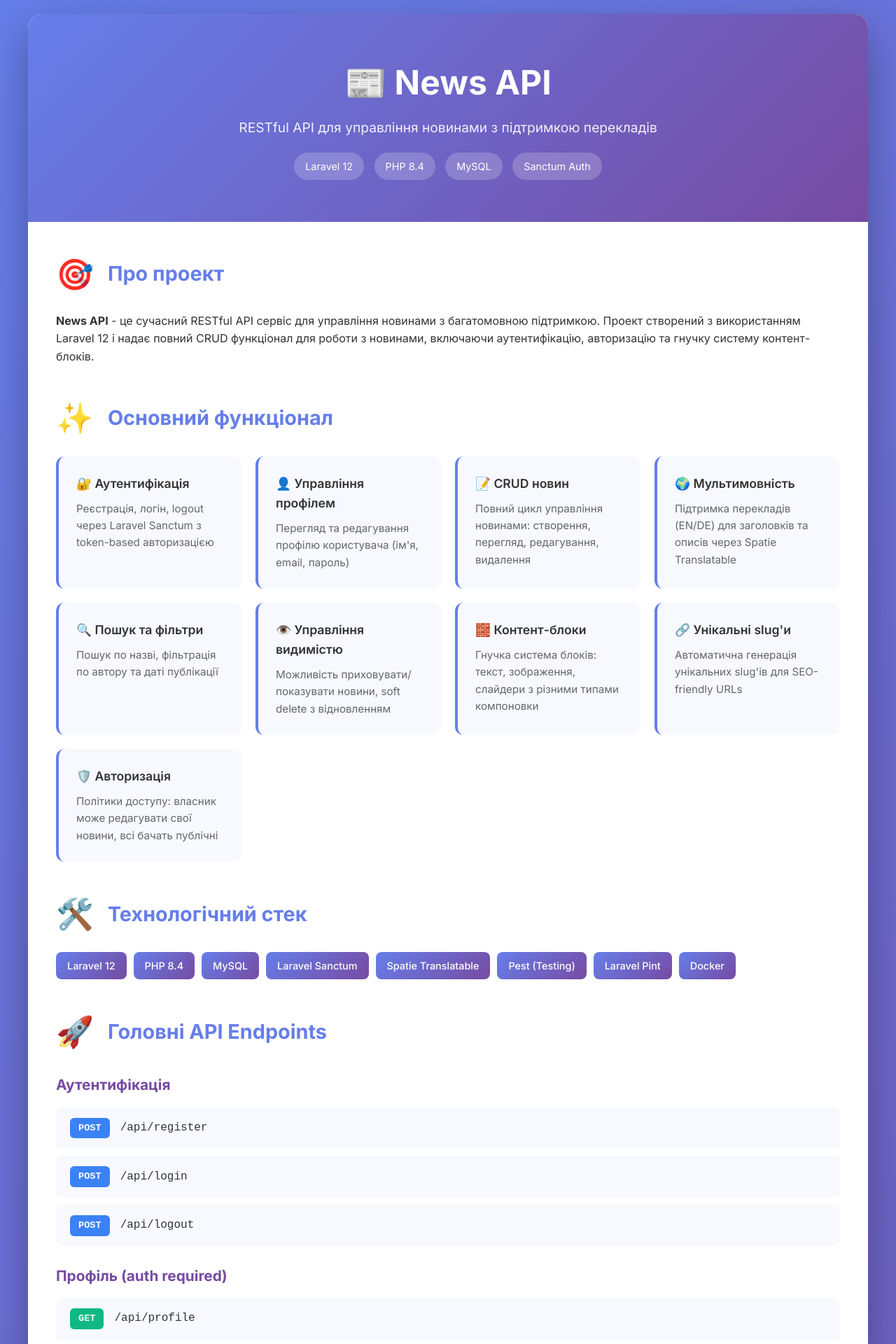
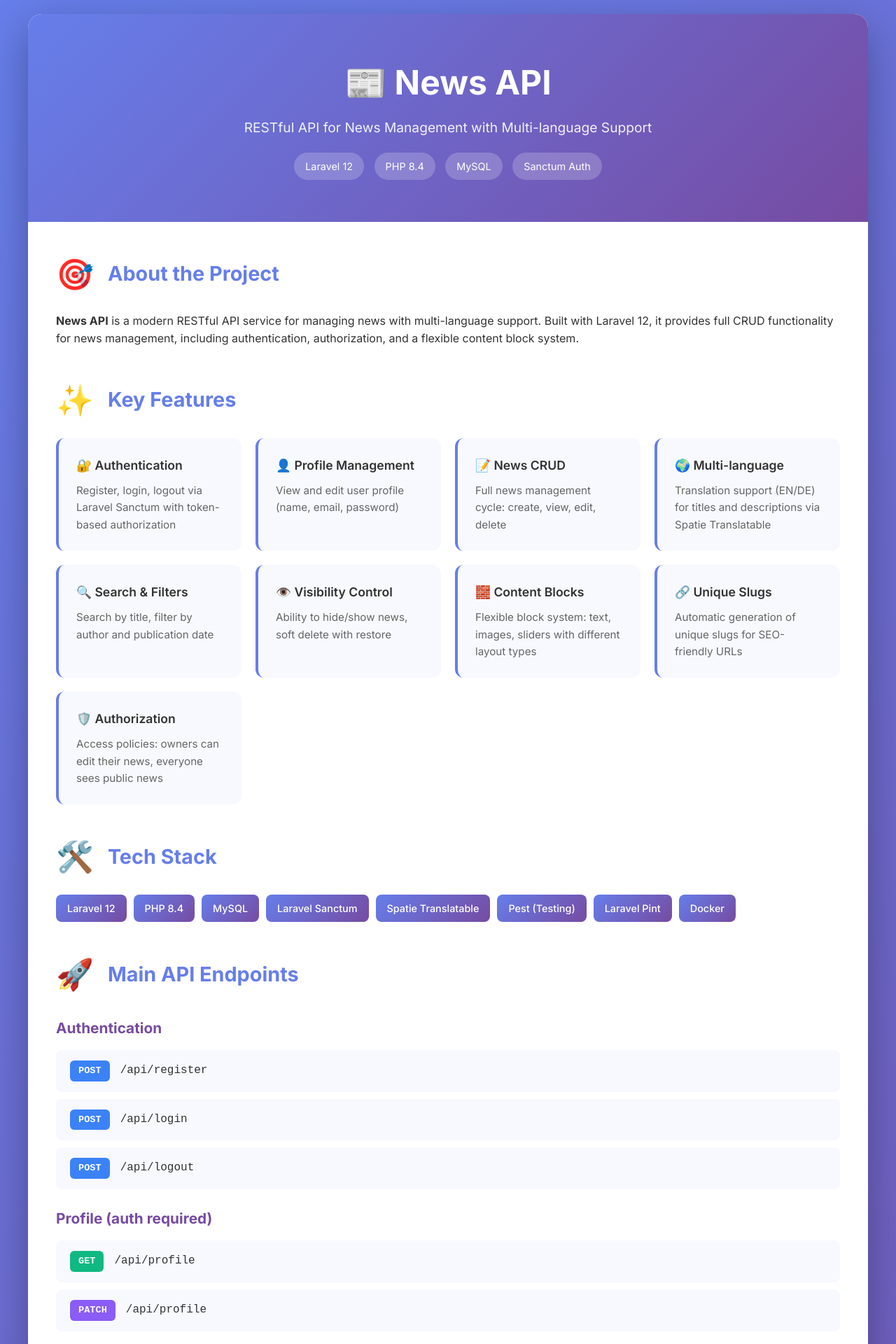
Before and after one commit to kennwat/news_api, a Laravel app: page / in a window 1280 px wide. Shown: the top 1920 px of the page at 70% size. Run offline with Laravel 12, Linux system fonts and the light colour scheme; parts of the project's set-up code (start-up, migrations or seed data) failed here and were passed over.

Commit message:
feat: translate README and welcome page to English for better accessibility

```diff
--- a/resources/views/welcome.blade.php
+++ b/resources/views/welcome.blade.php
@@ -254,7 +254,7 @@
     <div class="container">
         <div class="header">
             <h1>📰 News API</h1>
-            <p>RESTful API для управління новинами з підтримкою перекладів</p>
+            <p>RESTful API for News Management with Multi-language Support</p>
             <div>
                 <span class="badge">Laravel 12</span>
                 <span class="badge">PHP 8.4</span>
@@ -266,60 +266,60 @@
         <div class="content">
             <!-- Project Description -->
             <div class="section">
-                <h2><span class="emoji">🎯</span>Про проект</h2>
+                <h2><span class="emoji">🎯</span>About the Project</h2>
                 <p>
-                    <strong>News API</strong> - це сучасний RESTful API сервіс для управління новинами з багатомовною підтримкою.
-                    Проект створений з використанням Laravel 12 і надає повний CRUD функціонал для роботи з новинами,
-                    включаючи аутентифікацію, авторизацію та гнучку систему контент-блоків.
+                    <strong>News API</strong> is a modern RESTful API service for managing news with multi-language support.
+                    Built with Laravel 12, it provides full CRUD functionality for news management,
+                    including authentication, authorization, and a flexible content block system.
                 </p>
             </div>
 
             <!-- Key Features -->
             <div class="section">
-                <h2><span class="emoji">✨</span>Основний функціонал</h2>
+                <h2><span class="emoji">✨</span>Key Features</h2>
                 <div class="features">
                     <div class="feature-card">
-                        <h4>🔐 Аутентифікація</h4>
-                        <p>Реєстрація, логін, logout через Laravel Sanctum з token-based авторизацією</p>
+                        <h4>🔐 Authentication</h4>
+                        <p>Register, login, logout via Laravel Sanctum with token-based authorization</p>
                     </div>
                     <div class="feature-card">
-                        <h4>👤 Управління профілем</h4>
-                        <p>Перегляд та редагування профілю користувача (ім'я, email, пароль)</p>
+                        <h4>👤 Profile Management</h4>
+                        <p>View and edit user profile (name, email, password)</p>
                     </div>
                     <div class="feature-card">
-                        <h4>📝 CRUD новин</h4>
-                        <p>Повний цикл управління новинами: створення, перегляд, редагування, видалення</p>
+                        <h4>📝 News CRUD</h4>
+                        <p>Full news management cycle: create, view, edit, delete</p>
                     </div>
                     <div class="feature-card">
-                        <h4>🌍 Мультимовність</h4>
-                        <p>Підтримка перекладів (EN/DE) для заголовків та описів через Spatie Translatable</p>
+                        <h4>🌍 Multi-language</h4>
+                        <p>Translation support (EN/DE) for titles and descriptions via Spatie Translatable</p>
                     </div>
                     <div class="feature-card">
-                        <h4>🔍 Пошук та фільтри</h4>
-                        <p>Пошук по назві, фільтрація по автору та даті публікації</p>
+                        <h4>🔍 Search & Filters</h4>
+                        <p>Search by title, filter by author and publication date</p>
                     </div>
                     <div class="feature-card">
-                        <h4>👁️ Управління видимістю</h4>
-                        <p>Можливість приховувати/показувати новини, soft delete з відновленням</p>
+                        <h4>👁️ Visibility Control</h4>
+                        <p>Ability to hide/show news, soft delete with restore</p>
                     </div>
                     <div class="feature-card">
-                        <h4>🧱 Контент-блоки</h4>
-                        <p>Гнучка система блоків: текст, зображення, слайдери з різними типами компоновки</p>
+                        <h4>🧱 Content Blocks</h4>
+                        <p>Flexible block system: text, images, sliders with different layout types</p>
                     </div>
                     <div class="feature-card">
-                        <h4>🔗 Унікальні slug'и</h4>
-                        <p>Автоматична генерація унікальних slug'ів для SEO-friendly URLs</p>
+                        <h4>🔗 Unique Slugs</h4>
+                        <p>Automatic generation of unique slugs for SEO-friendly URLs</p>
                     </div>
                     <div class="feature-card">
-                        <h4>🛡️ Авторизація</h4>
-                        <p>Політики доступу: власник може редагувати свої новини, всі бачать публічні</p>
+                        <h4>🛡️ Authorization</h4>
+                        <p>Access policies: owners can edit their news, everyone sees public news</p>
                     </div>
                 </div>
             </div>
 
             <!-- Tech Stack -->
             <div class="section">
-                <h2><span class="emoji">🛠️</span>Технологічний стек</h2>
+                <h2><span class="emoji">🛠️</span>Tech Stack</h2>
                 <div class="tech-stack">
                     <span class="tech-badge">Laravel 12</span>
                     <span class="tech-badge">PHP 8.4</span>
@@ -334,9 +334,9 @@
 
             <!-- Main Endpoints -->
             <div class="section">
-                <h2><span class="emoji">🚀</span>Головні API Endpoints</h2>
+                <h2><span class="emoji">🚀</span>Main API Endpoints</h2>
 
-                <h3>Аутентифікація</h3>
+                <h3>Authentication</h3>
                 <div class="endpoint">
                     <span class="method post">POST</span>
                     <span>/api/register</span>
@@ -350,7 +350,7 @@
                     <span>/api/logout</span>
                 </div>
 
-                <h3>Профіль (auth required)</h3>
+                <h3>Profile (auth required)</h3>
                 <div class="endpoint">
                     <span class="method get">GET</span>
                     <span>/api/profile</span>
@@ -360,7 +360,7 @@
                     <span>/api/profile</span>
                 </div>
 
-                <h3>Новини (публічні)</h3>
+                <h3>News (public)</h3>
                 <div class="endpoint">
                     <span class="method get">GET</span>
                     <span>/api/news?search=query&author=1&date=2025-12-06</span>
@@ -370,7 +370,7 @@
                     <span>/api/news/{slug}</span>
                 </div>
 
-                <h3>Новини (auth required)</h3>
+                <h3>News (auth required)</h3>
                 <div class="endpoint">
                     <span class="method post">POST</span>
                     <span>/api/news</span>
@@ -400,72 +400,57 @@
 
             <!-- Content Block Types -->
             <div class="section">
-                <h2><span class="emoji">🧩</span>Типи контент-блоків</h2>
+                <h2><span class="emoji">🧩</span>Content Block Types</h2>
                 <ul>
-                    <li><code>text</code> - Тільки текстовий контент</li>
-                    <li><code>image</code> - Тільки зображення</li>
-                    <li><code>text_image_right</code> - Текст з зображенням праворуч</li>
-                    <li><code>text_image_left</code> - Текст з зображенням ліворуч</li>
-                    <li><code>slider</code> - Слайдер (декілька зображень з позиціонуванням)</li>
+                    <li><code>text</code> - Text content only</li>
+                    <li><code>image</code> - Image only</li>
+                    <li><code>text_image_right</code> - Text with image on the right</li>
+                    <li><code>text_image_left</code> - Text with image on the left</li>
+                    <li><code>slider</code> - Slider (multiple images with positioning)</li>
                 </ul>
             </div>
 
             <!-- Database Structure -->
             <div class="section">
-                <h2><span class="emoji">🗄️</span>Структура бази даних</h2>
+                <h2><span class="emoji">🗄️</span>Database Structure</h2>
                 <ul>
-                    <li><strong>users</strong> - Користувачі системи (автори новин)</li>
-                    <li><strong>news</strong> - Новини з перекладами, slug, видимістю, датою публікації</li>
-                    <li><strong>content_blocks</strong> - Блоки контенту з типами та позиціями</li>
-                    <li><strong>content_block_details</strong> - Деталі блоків (текст, зображення, alt-тексти)</li>
-                    <li><strong>personal_access_tokens</strong> - Sanctum токени для аутентифікації</li>
+                    <li><strong>users</strong> - System users (news authors)</li>
+                    <li><strong>news</strong> - News with translations, slug, visibility, publish date</li>
+                    <li><strong>content_blocks</strong> - Content blocks with types and positions</li>
+                    <li><strong>content_block_details</strong> - Block details (text, images, alt texts)</li>
+                    <li><strong>personal_access_tokens</strong> - Sanctum tokens for authentication</li>
                 </ul>
                 <p style="margin-top: 15px; color: #666;">
-                    <em>Всі таблиці підтримують Soft Deletes з каскадним видаленням зв'язаних записів.</em>
+                    <em>All tables support Soft Deletes with cascading deletion of related records.</em>
                 </p>
-            </div>
-
-            <!-- Testing -->
-            <div class="section">
-                <h2><span class="emoji">🧪</span>Тестування</h2>
-                <p>Проект покритий <strong>Pest тестами</strong> (49 тестів, 112 асертів):</p>
-                <ul>
-                    <li><strong>AuthTest</strong> - 8 тестів (реєстрація, логін, logout)</li>
-                    <li><strong>ProfileTest</strong> - 8 тестів (перегляд, редагування профілю)</li>
-                    <li><strong>NewsTest</strong> - 18 тестів (CRUD, пошук, фільтри, видимість)</li>
-                    <li><strong>NewsPolicyTest</strong> - 13 тестів (авторизація та політики доступу)</li>
-                </ul>
-                <div class="info-box">
-                    <strong>✅ Всі тести проходять успішно!</strong> Запустіть <code>php artisan test</code> для перевірки.
-                </div>
             </div>
 
             <!-- Features Highlight -->
             <div class="section">
-                <h2><span class="emoji">💡</span>Особливості реалізації</h2>
+                <h2><span class="emoji">💡</span>Implementation Highlights</h2>
                 <ul>
-                    <li>✅ <strong>Form Requests</strong> для валідації даних</li>
-                    <li>✅ <strong>API Resources</strong> для форматування відповідей</li>
-                    <li>✅ <strong>Policies</strong> для авторизації дій</li>
-                    <li>✅ <strong>Traits</strong> для переvisного коду (HasSlug, CanLoadRelationships)</li>
-                    <li>✅ <strong>Scopes</strong> в моделях (visible, published)</li>
-                    <li>✅ <strong>Factories & Seeders</strong> для тестових даних</li>
-                    <li>✅ <strong>Soft Deletes</strong> з каскадним видаленням</li>
-                    <li>✅ <strong>Dynamic Relations Loading</strong> через <code>?include=author,contentBlocks</code></li>
-                    <li>✅ <strong>Оптимізовані індекси БД</strong> для швидкого пошуку</li>
-                    <li>✅ <strong>Laravel Pint</strong> для форматування коду</li>
+                    <li>✅ <strong>Form Requests</strong> for data validation</li>
+                    <li>✅ <strong>API Resources</strong> for response formatting</li>
+                    <li>✅ <strong>Policies</strong> for action authorization</li>
+                    <li>✅ <strong>Traits</strong> for reusable code (HasSlug, CanLoadRelationships)</li>
+                    <li>✅ <strong>Scopes</strong> in models (visible, published)</li>
+                    <li>✅ <strong>Factories & Seeders</strong> for test data</li>
+                    <li>✅ <strong>Soft Deletes</strong> with cascading deletion</li>
+                    <li>✅ <strong>Dynamic Relations Loading</strong> via <code>?include=author,contentBlocks</code></li>
+                    <li>✅ <strong>Optimized DB Indexes</strong> for fast search</li>
+                    <li>✅ <strong>Laravel Pint</strong> for code formatting</li>
                 </ul>
             </div>
 
             <!-- Quick Start -->
             <div class="section">
-                <h2><span class="emoji">🚀</span>Швидкий старт</h2>
+                <h2><span class="emoji">🚀</span>Quick Start</h2>
                 <div class="info-box">
-                    <p>Детальні інструкції по встановленню та налаштуванню знаходяться в <strong>README.md</strong> файлі в корені проекту.</p>
+                    <p>Detailed installation and setup instructions can be found in the <strong>README.md</strong> file in the project root.</p>
                 </div>
                 <div class="cta-buttons">
-                    <a href="/api/news" class="btn btn-primary">Переглянути новини</a>
-                    <a href="#" class="btn btn-secondary" onclick="alert('Документацію можна знайти в файлі API_ENDPOINTS.md в корені проекту'); return false;">API Документація</a>
+                    <a href="/api/news" class="btn btn-primary">View News</a>
+                    <a href="#" class="btn btn-secondary" onclick="alert('Documentation can be found in the API_ENDPOINTS.md file in the project root'); return false;">API Documentation</a>
                 </div>
             </div>
         </div>
@@ -473,7 +458,7 @@
         <div class="footer">
             <p>Built with ❤️ using Laravel 12 | © {{ date('Y') }}</p>
             <p style="margin-top: 10px; font-size: 0.9em;">
-                API версія: <strong>1.0.0</strong> |
+                API version: <strong>1.0.0</strong> |
                 Laravel: <strong>{{ app()->version() }}</strong> |
                 PHP: <strong>{{ PHP_VERSION }}</strong>
             </p>
```
Also changed, not shown: README.md.
